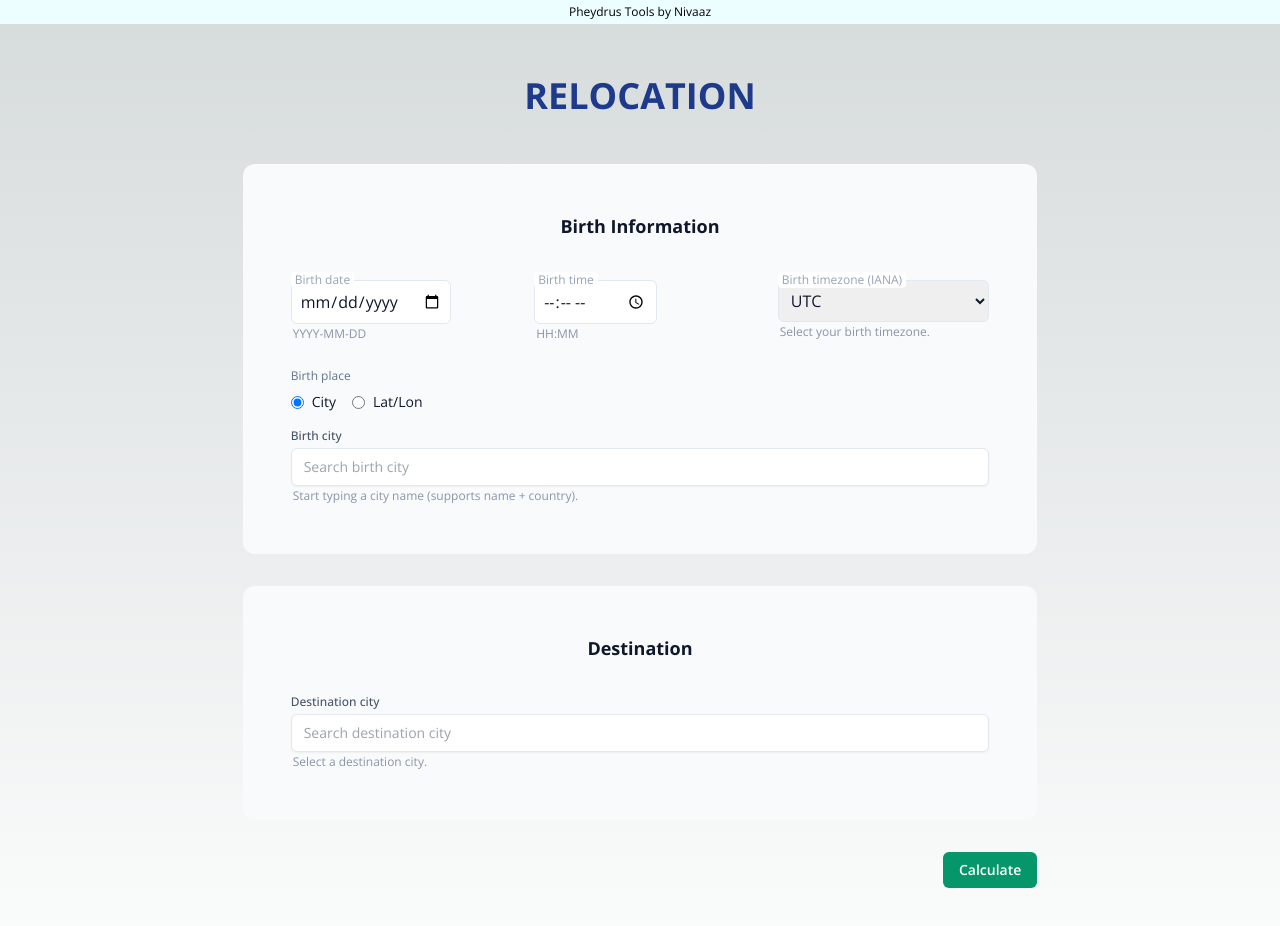
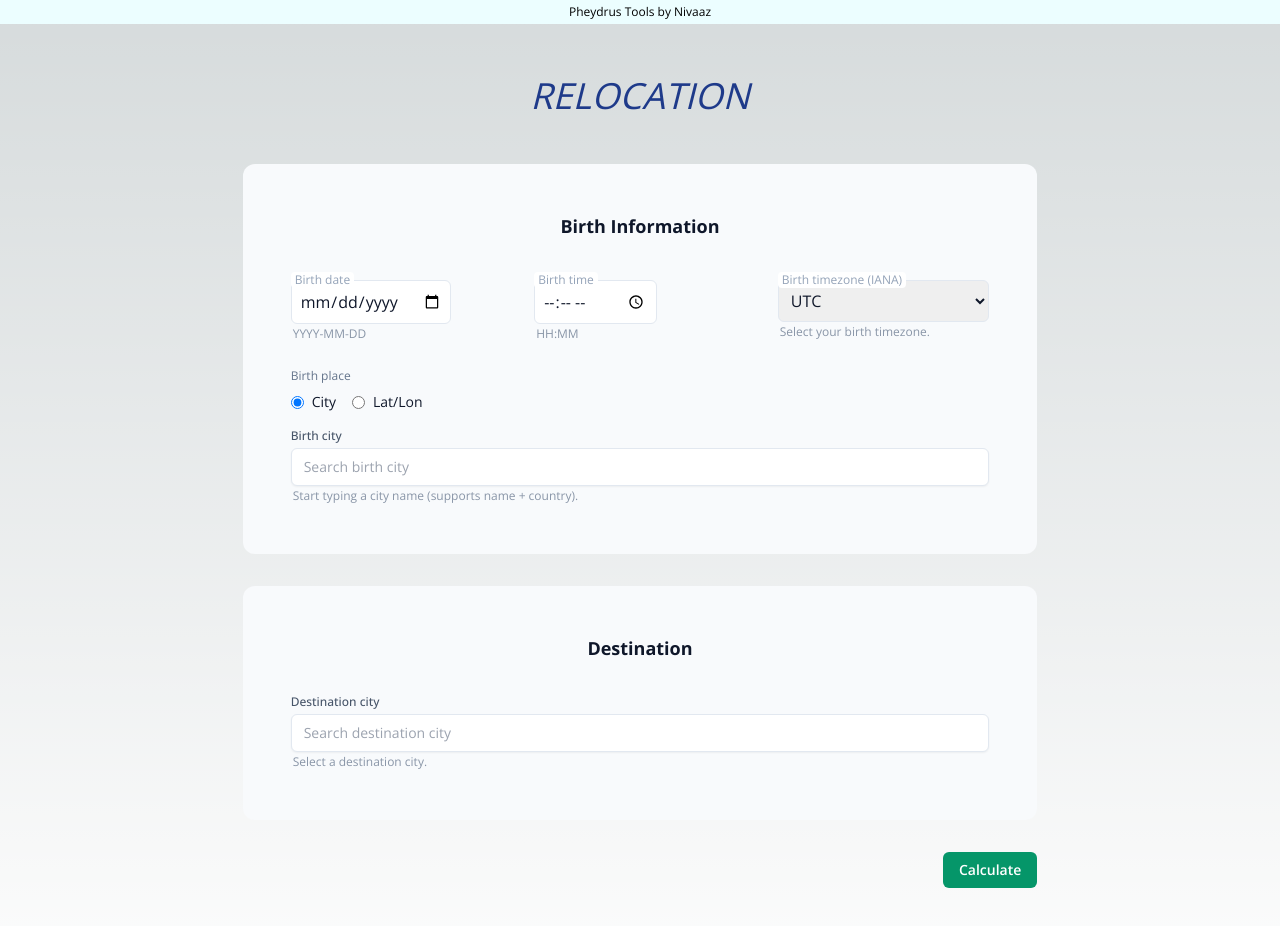
Before and after one commit to nivaaz/flying-star-feng-shui, a Next.js app: page /relocation in a window 1280 px wide. Shown: the top 926 px of the page. Built offline with nearby package versions, Linux system fonts and the light colour scheme; a web font is replaced by a local one.

Commit message:
rm debugging code

```diff
--- a/src/app/relocation/page.tsx
+++ b/src/app/relocation/page.tsx
@@ -191,7 +191,7 @@ export default function RelocationPage() {
   return (
     <div className="w-full flex flex-col p-1 justify-center pb-32">
       <div className="text-center py-8">
-        <Heading level={1} className="uppercase">
+        <Heading level={1} className="uppercase italic font-light">
           Relocation
         </Heading>
       </div>
@@ -422,14 +422,14 @@ export default function RelocationPage() {
           </Container>
         ) : null}
 
-        {result ? (
+        {/* {result ? (
           <Container>
             <Banner>Output</Banner>
             <pre className="text-xs whitespace-pre-wrap break-words bg-slate-950 text-slate-100 p-4 rounded">
               {JSON.stringify(result, null, 2)}
             </pre>
           </Container>
-        ) : null}
+        ) : null} */}
       </div>
     </div>
   );
```
